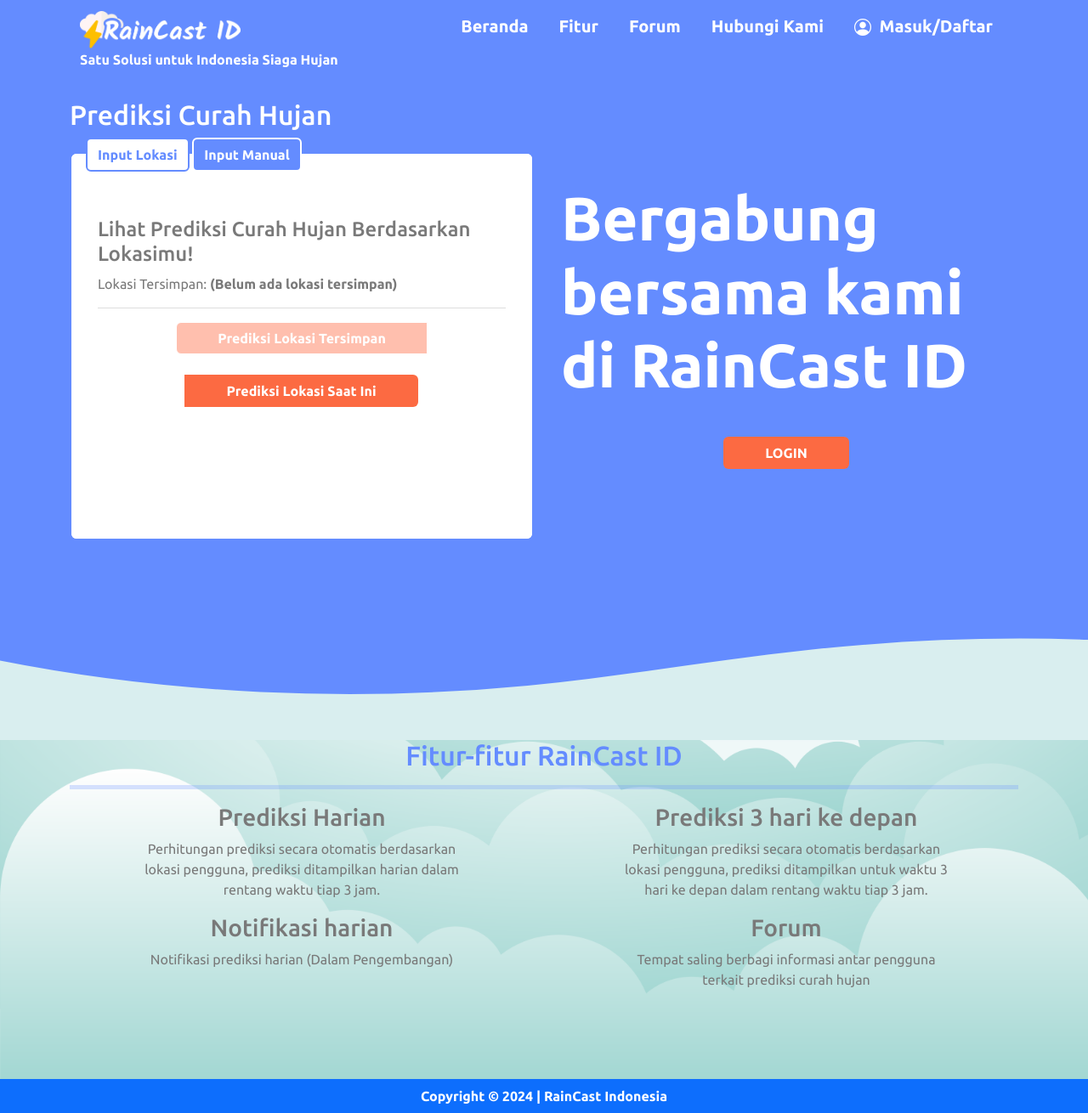
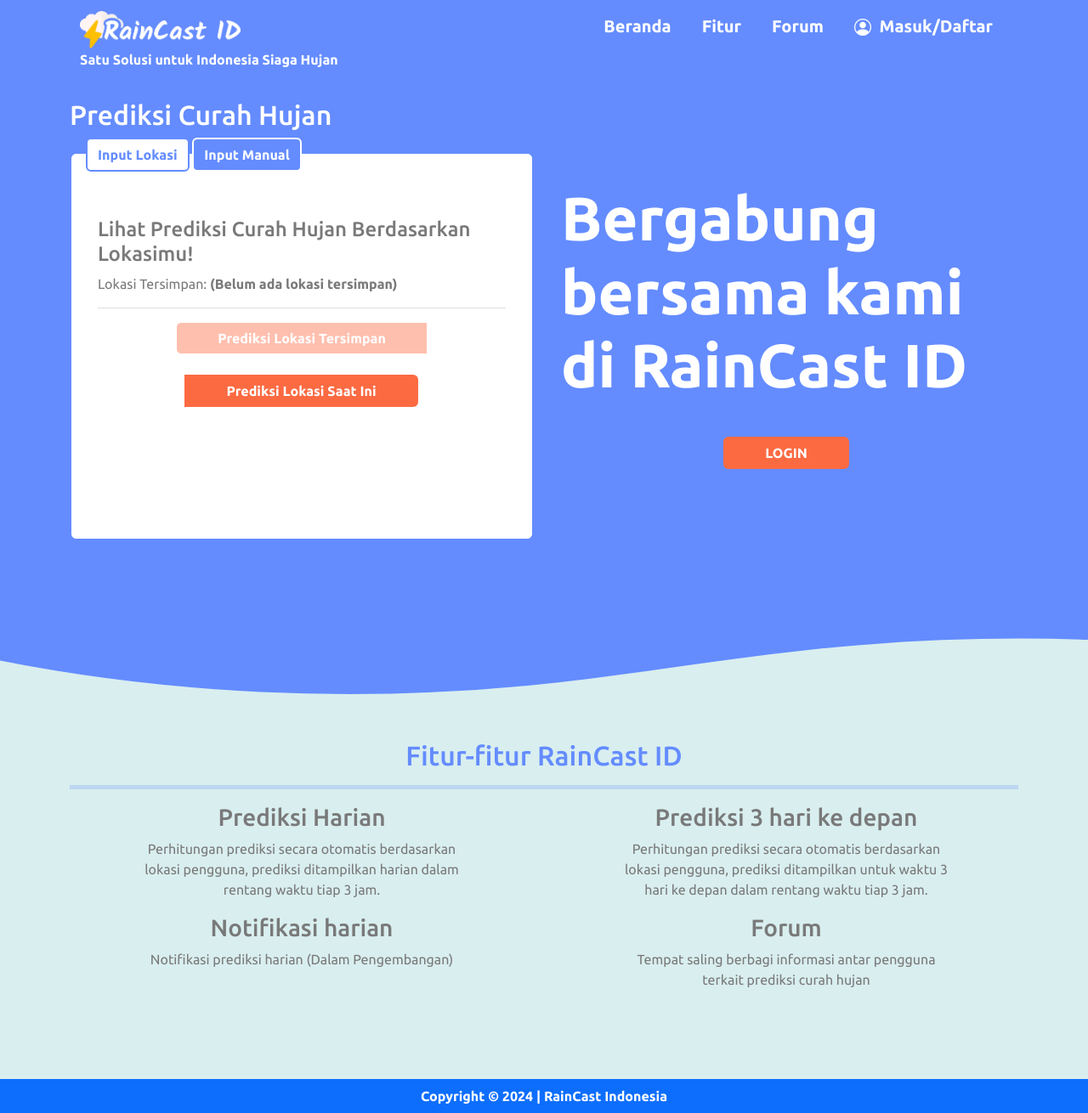
Before and after one commit to Pdz03/RainCastID, a Flask app: page / in a window 1280 px wide. Shown: the whole page at 85% size. Run offline with Flask 3, Linux system fonts and the light colour scheme; some libraries are stand-ins or nearby versions.

Commit message:
hilangkan lagi

```diff
--- a/static/js/controller/navbar.js
+++ b/static/js/controller/navbar.js
@@ -51,13 +51,6 @@ function getnavbar(){
               >Forum</a
             >
           </li>
-          <li class="nav-item">
-            <a
-              href="/notifikasi"
-              class="nav-link nav-top fw-bold text-white fs-5"
-              >Notifikasi</a
-            >
-          </li>
           <li class="nav-item dropdown">
             <a
               class="nav-link nav-top dropdown-toggle fw-bold text-white fs-5"
@@ -97,11 +90,6 @@ function getnavbar(){
           <a href="/forum" id="btnForum" class="nav-link nav-top fw-bold text-white fs-5">Forum</a>
         </li>
         <li class="nav-item">
-          <a href="#contact" id="btnKontak" class="nav-link nav-top fw-bold text-white fs-5"
-            >Hubungi Kami</a
-          >
-        </li>
-        <li class="nav-item">
           <a href="" data-bs-toggle="modal" data-bs-target="#loginModal" class="nav-link nav-top fw-bold text-white fs-5"
             ><i class="bi bi-person-circle align-middle"></i
             >&nbsp;&nbsp;Masuk/Daftar</a
--- a/templates/index.html
+++ b/templates/index.html
@@ -266,7 +266,7 @@
     </section>
     <!--End off Home Sections-->
 
-    <section id="features" class="features">
+    <section id="features" class="features" style="background-color:#D9EEEF">
       <div class="container justify-content-center">
         <div class="main_features text-center">
           <div class="head_title mt-5"><h2>Fitur-fitur RainCast ID</h2></div>
```
